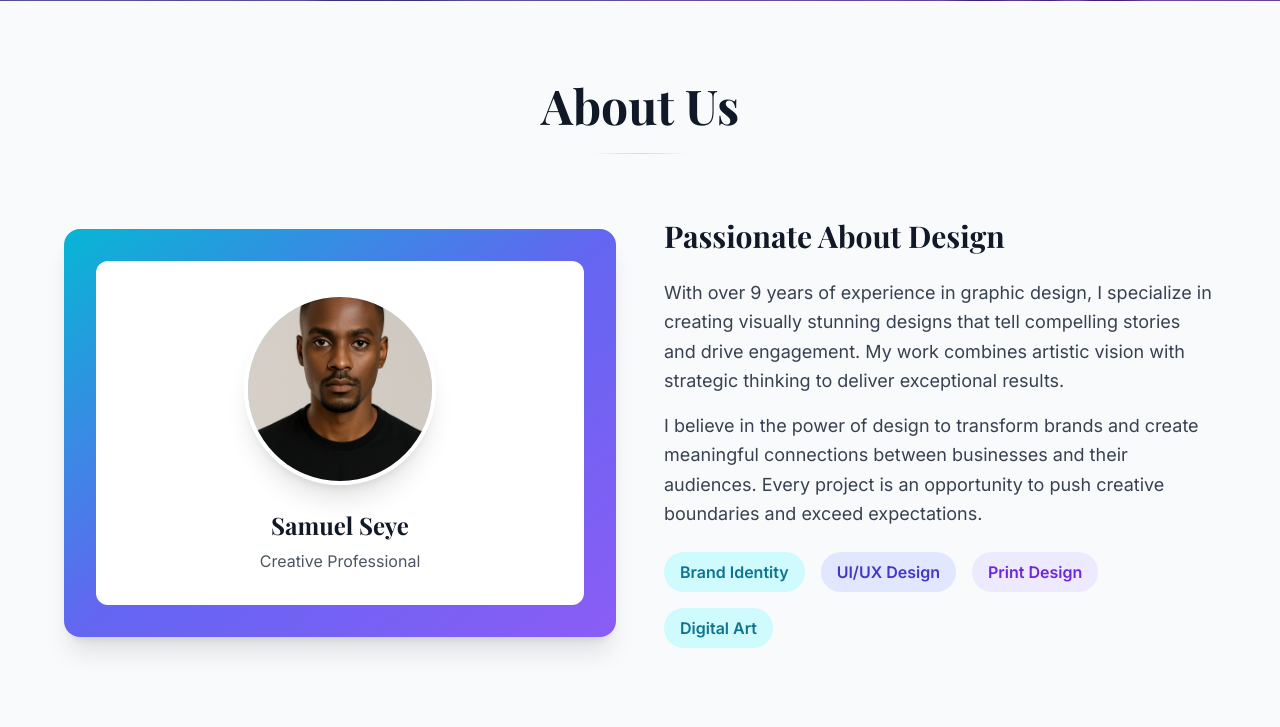
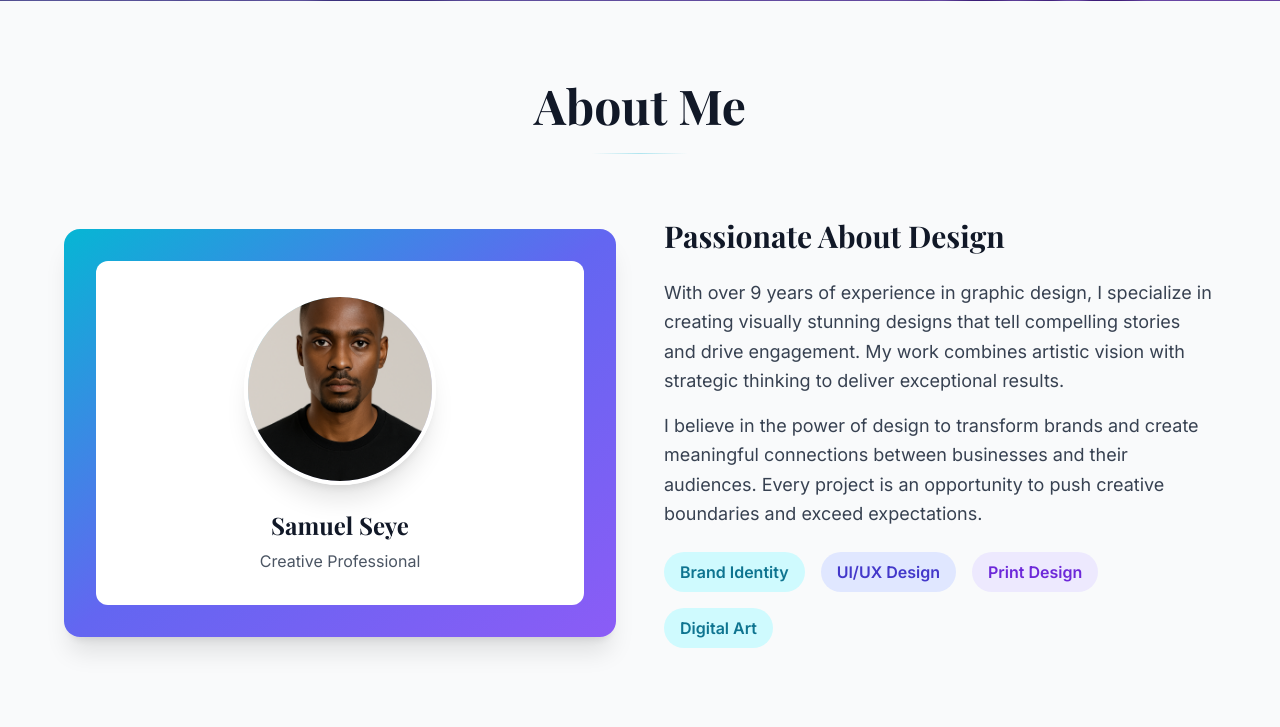
Before and after one commit to spw3bt3ch/graphics-designers-portfolio-website, a Flask app: page / in a window 1280 px wide. Shown: the part 799-1526 px from the top of the page. Run offline with Flask 3, Linux system fonts and the light colour scheme; some libraries are stand-ins or nearby versions.

Commit message:
Update print statement from 'About Us' to 'About me'

```diff
--- a/templates/index.html
+++ b/templates/index.html
@@ -256,7 +256,7 @@
     <section id="about" class="py-20 px-6 bg-gray-50">
         <div class="container mx-auto max-w-6xl">
             <div class="text-center mb-16 animate-fade-in-up">
-                <h2 class="text-4xl md:text-5xl font-display font-bold mb-4 text-gray-900">About Us</h2>
+                <h2 class="text-4xl md:text-5xl font-display font-bold mb-4 text-gray-900">About Me</h2>
                 <div class="section-divider w-24 mx-auto mt-6"></div>
             </div>
 
```
